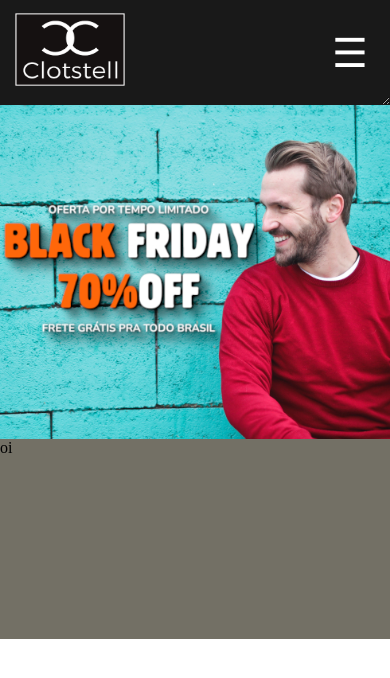
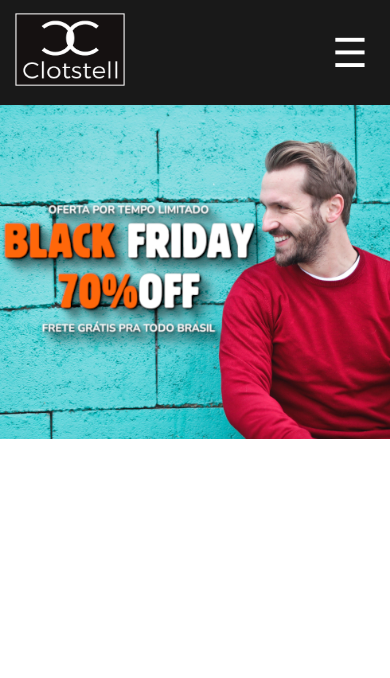
Before and after one commit to joao121gf/loja-de-roupas, a plain HTML site: page index_style/index.html in a window 390 px wide. Drawn offline with Linux system fonts and the light colour scheme.

Commit message:
Revert "ajustando responsividade do background"
This reverts commit 784ad5ca3ad1de15b6b2512545911471279e4b94.

```diff
--- a/index_style/index.html
+++ b/index_style/index.html
@@ -21,10 +21,10 @@
 
             </div>
 
-            <!-- <div class="masc-fem">
+            <div class="masc-fem">
                 <a href="#">MASCULINO</a>
                 <a href="#">FEMININO</a>
-            </div> -->
+            </div>
 
             <button>&#9776;</button>
             <ul style="color: aliceblue;" id="itens">
@@ -46,8 +46,10 @@
             <div class="fundo-azul">
             </div>
         </p>
+
+
+
     </header>
-    <main> oi</main>
 
 </body>
 
--- a/index_style/style.css
+++ b/index_style/style.css
@@ -57,7 +57,6 @@ header > nav {
   width: 100%;
   height: 808px;
   /* padding-top: 20px; */
-
 }
 
 .logotipo {
@@ -182,8 +181,6 @@ nav {
   background-size: cover;
   height: 334px;
   width: 100%;
-  resize:both;
-  overflow:auto;
 
 }
 
@@ -213,13 +210,33 @@ div.masc-fem{
 }
 
 
-main {
-  height: 200px;
-  width: 100%;
-  background-color: #737065;
-}
 
 
+@media (max-width: 1180px ) {
+  nav {
+    background-image: none;
+
+  }
+
+
+
+  nav {
+    height: 100%;
+    width: 100%;
+    background-color: #525759;
+    background-image: url(../elementos/imagens/with-off-medio.jpg);
+    background-position: center top;
+    background-repeat: no-repeat;
+    background-attachment: scroll;
+    background-size: contain;
+
+
+  }
+  div.masc-fem{
+    display: none;
+  }
+
+}
 
 
 
```
